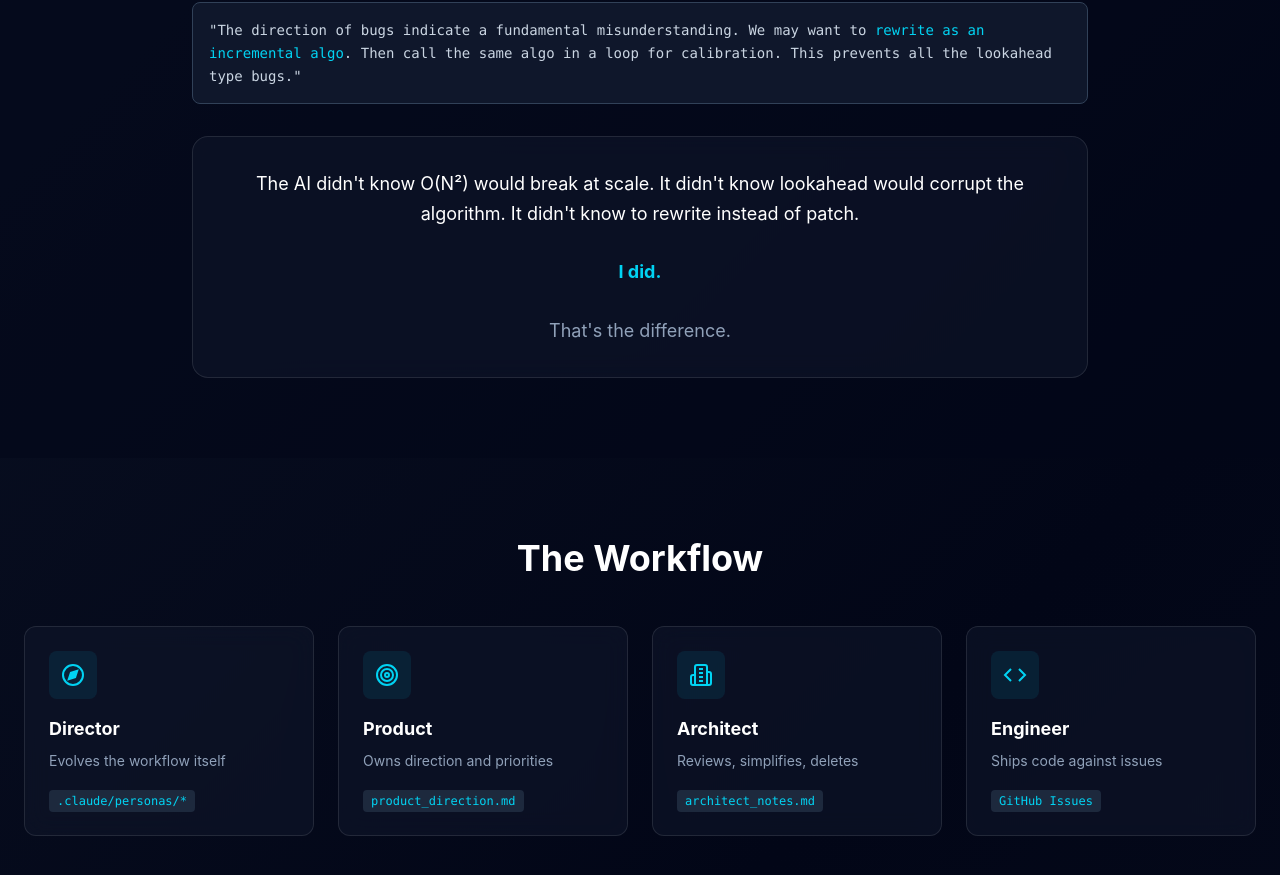
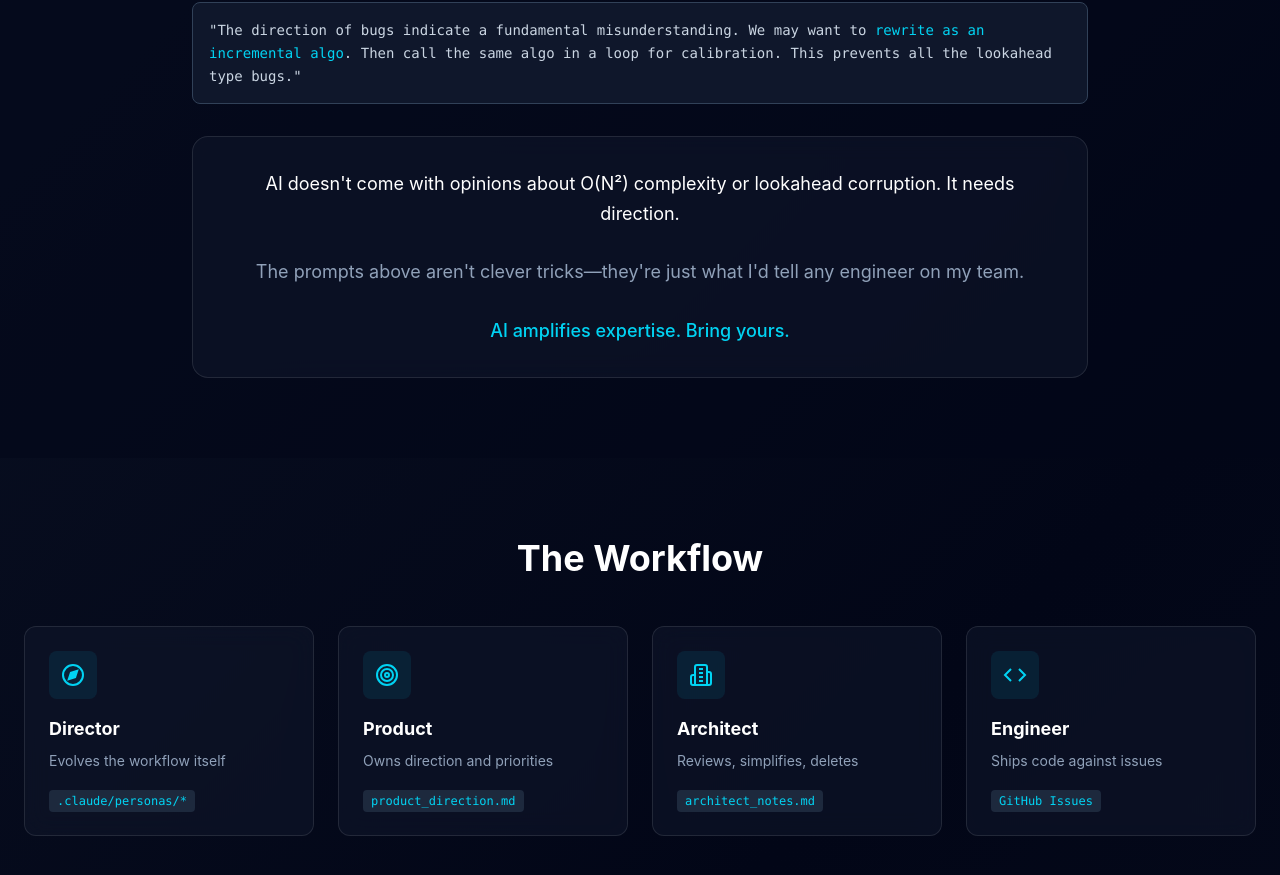
Before and after one commit to rajeshgoli/Fractal-Market-Simulator, a React (Vite) app in the folder frontend/: page /developers in a window 1280 px wide. Shown: the part 1424-2299 px from the top of the page. Built offline with nearby package versions, Linux system fonts and the light colour scheme.

Commit message:
Revise 'Not Vibe Coding' punchline to be less boastful
- Remove 'AI didn't know... I did' framing
- Reframe as 'AI needs direction, these are just normal engineering guidance'
- New punchline: 'AI amplifies expertise. Bring yours.'

```diff
--- a/frontend/src/pages/DevelopersPage.tsx
+++ b/frontend/src/pages/DevelopersPage.tsx
@@ -218,11 +218,11 @@ export const DevelopersPage: React.FC = () => {
             {/* The Point */}
             <div className="glass p-8 rounded-2xl border-white/10 mt-8">
               <p className="text-lg text-white leading-relaxed text-center">
-                The AI didn't know O(N²) would break at scale. It didn't know lookahead would corrupt the algorithm. It didn't know to rewrite instead of patch.
+                AI doesn't come with opinions about O(N²) complexity or lookahead corruption. It needs direction.
                 <br /><br />
-                <span className="text-cyan-400 font-bold">I did.</span>
+                <span className="text-slate-400">The prompts above aren't clever tricks—they're just what I'd tell any engineer on my team.</span>
                 <br /><br />
-                <span className="text-slate-400">That's the difference.</span>
+                <span className="text-cyan-400 font-medium">AI amplifies expertise. Bring yours.</span>
               </p>
             </div>
           </div>
```
